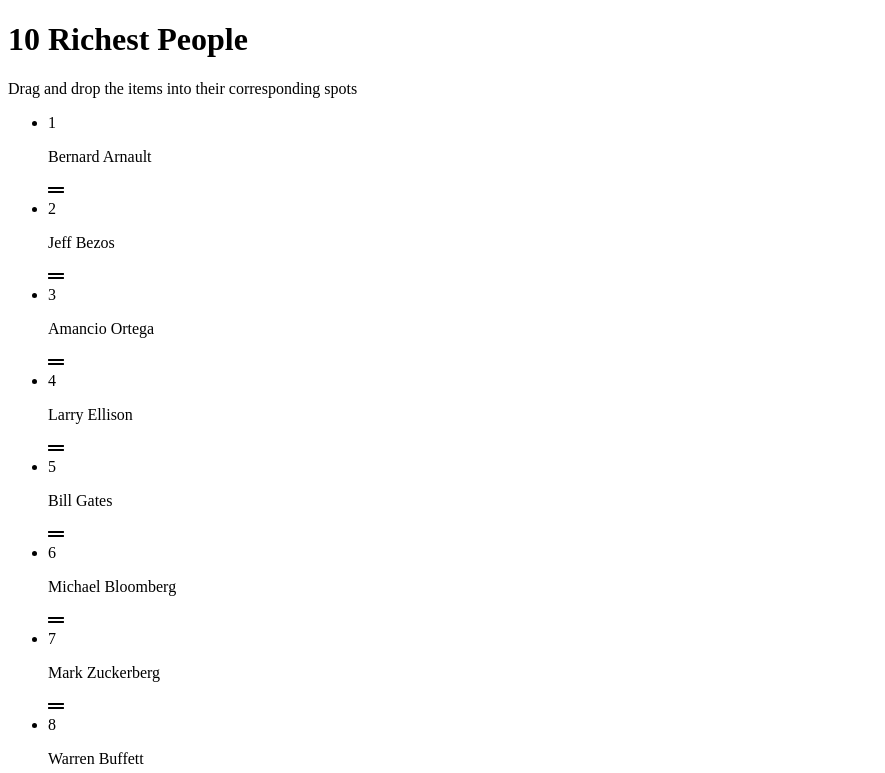
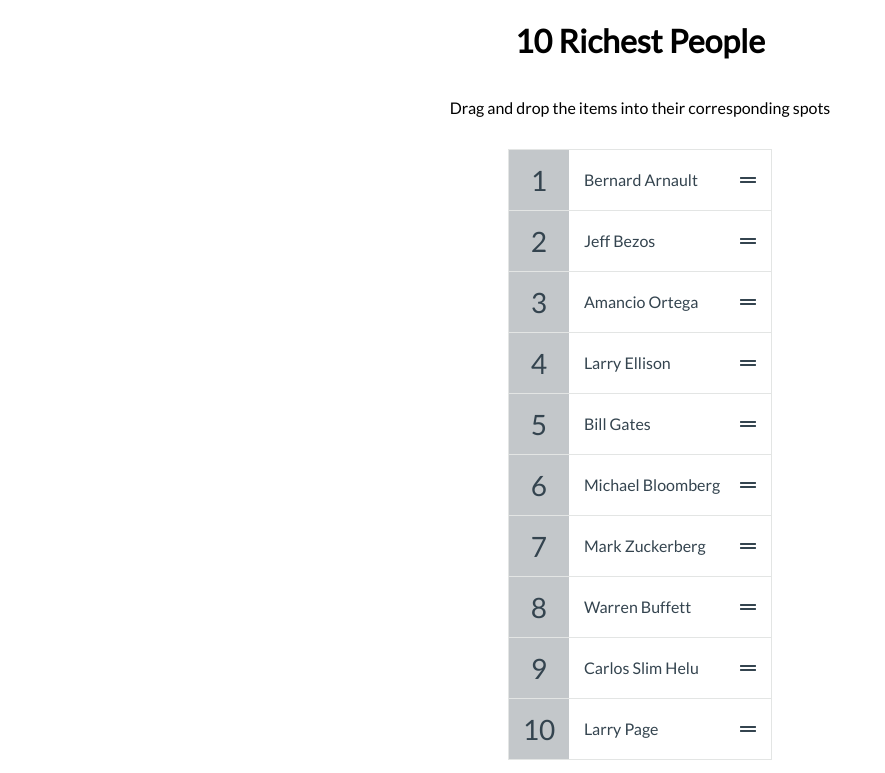
Before and after one commit to drusac/sortable-list, a plain HTML site: page index.html in a window 1280 px wide. Shown: the top 773 px of the page, without its empty margins (0-885 px from the left). Drawn offline with Linux system fonts and the light colour scheme.

Commit message:
core CSS

```diff
--- a/style.css
+++ b/style.css
@@ -1,5 +1,91 @@
-@import url('https://fonts.googleapis.com/css?family=Lato&Display=swap');
+@import url('https://fonts.googleapis.com/css?family=Lato&display=swap');
+
+:root {
+    --border-color: #e3e5e4;
+    --background-color: #c3c7ca;
+    --text-color: #34444f;
+  }
 
 * {
   box-sizing: border-box;
 }
+
+body {
+    background-color: #fff;
+    display: flex;
+    flex-direction: column;
+    align-items: center;
+    justify-content: flex-start;
+    height: 100vh;
+    margin: 0;
+    font-family: 'Lato', sans-serif;
+}
+
+.draggable-list {
+    border: 1px solid var(--border-color);
+    color: var(--text-color);
+    padding: 0;
+    list-style-type: none;
+}
+
+.draggable-list li {
+    background-color: #fff;
+    display: flex;
+    flex: 1;
+}
+
+.draggable-list li:not(:last-of-type) {
+    border-bottom: 1px solid var(--border-color);
+}
+
+.draggable-list .number {
+    background-color: var(--background-color);
+    display: flex;
+    align-items: center;
+    justify-content: center;
+    font-size: 28px;
+    height: 60px;
+    width: 60px;
+}
+
+.draggable-list li.over .draggable {
+    background-color: #aeaeae;
+}
+
+.draggable-list .person-name {
+    margin: 0 20px 0 0;
+}
+
+.draggable-list li.right .person-name {
+    color: #3ae374;
+}
+
+.draggable-list li.wrong .person-name {
+    color: #ff3838;
+}
+
+.draggable {
+    cursor: pointer;
+    display: flex;
+    align-items: center;
+    justify-content: space-between;
+    padding: 15px;
+    flex: 1;
+}
+
+.check-btn {
+    background-color: var(--background-color);
+    border: none;
+    color: var(--text-color);
+    font-size: 16px;
+    padding: 10px 20px;
+    cursor: pointer;
+}
+
+.check-btn:active {
+    transform: scale(0.98);
+}
+
+.check-btn:focus {
+    outline: none;
+}
```
